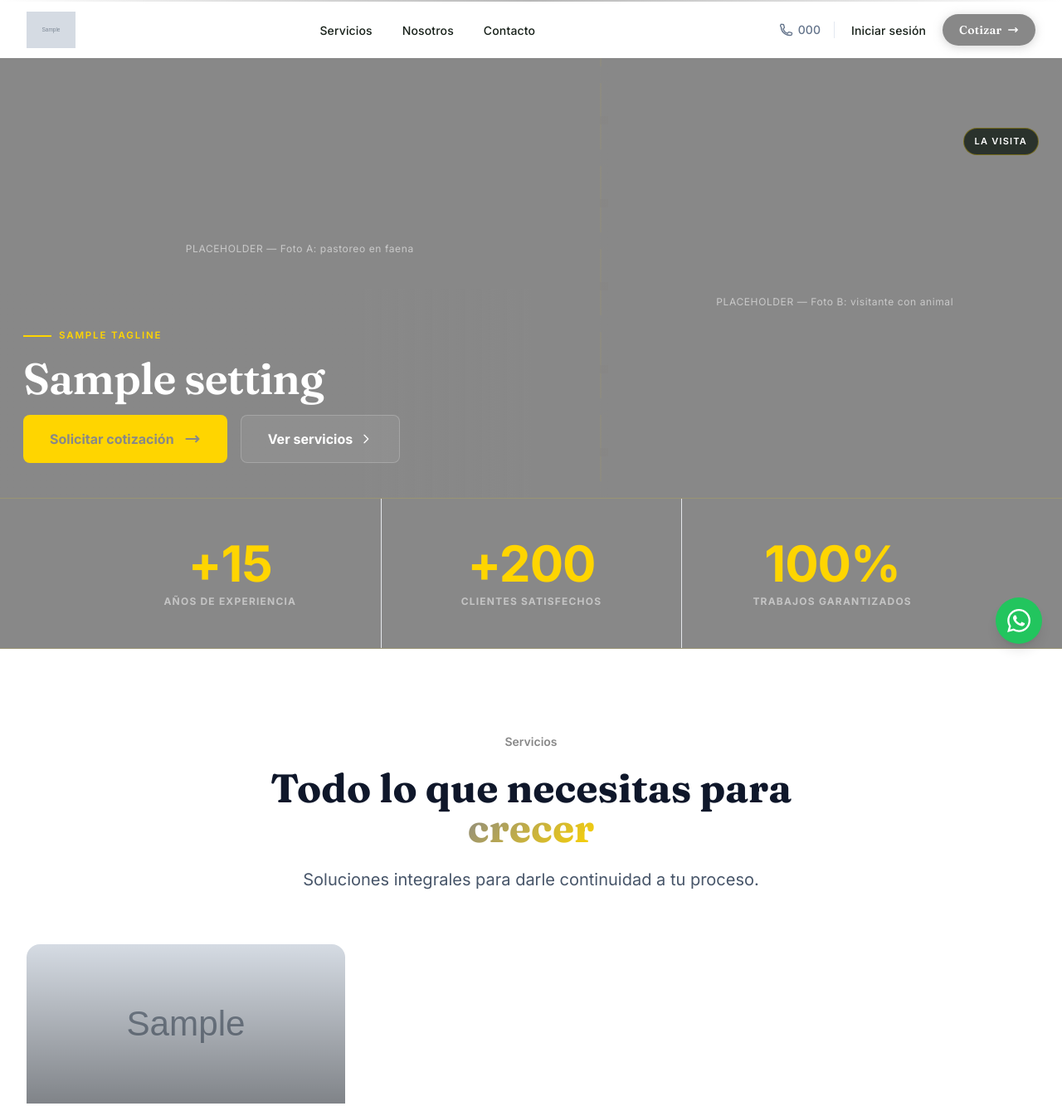
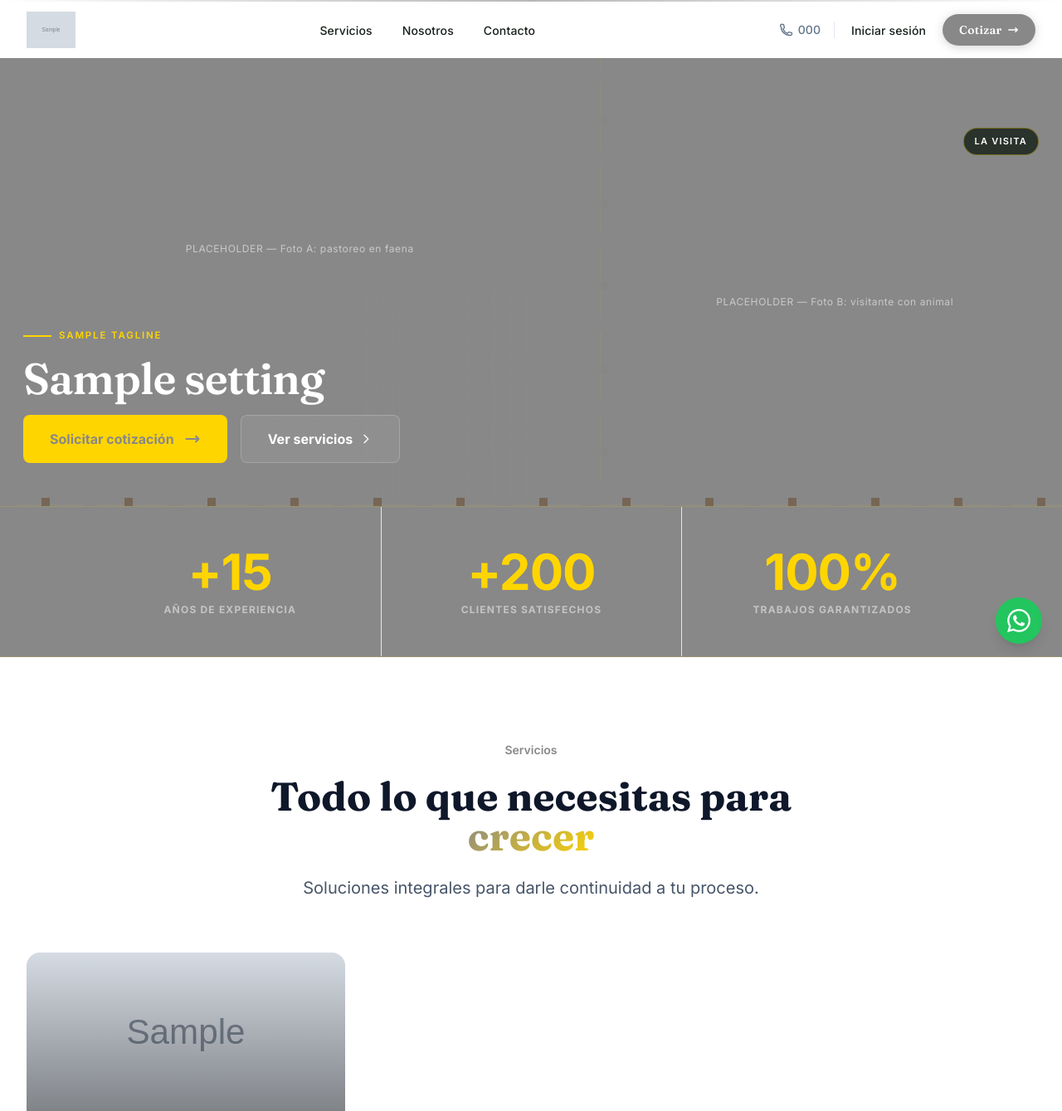
Before and after one commit to Kx24/SaasMvp, a Django app: template templates/ranchocachimba/landing/home.html in a window 1280 px wide. Shown: the top 1339 px of the page at 83% size. Run offline with Django 5.2, Linux system fonts and the light colour scheme; the template is opened without the code that fills it: most values are stand-ins (such as "Sample title", 1, 10 or a date in 2020); grey boxes marked "Sample" are stand-in pictures; style sheets or scripts are compiled from the project's sources; parts of the project's set-up code (start-up, migrations or seed data) failed here and were passed over; some libraries are stand-ins or nearby versions.

Commit message:
RC-BOLT-04: clase .tartan reutilizable + banda hero->stats
El patron de tartan (4 repeating-linear-gradient con tokens de marca,
cero imagenes) vivia inline y duplicado potencial en .hero-split .seam.
Se mueve a una clase .tartan en el <style> de base.html del tema -- unico
lugar que lo define ahora. hero.html usa "seam tartan" (seam aporta el
sizing de columna/altura, tartan el patron). home.html suma la banda
horizontal de 10px entre hero y stats con la misma clase.

Gate: 103 tests OK (1 skip), ruff n/a, migraciones limpias,
npx playwright test 6/6 passed.

Co-Authored-By: Claude Sonnet 5 <noreply@anthropic.com>
Claude-Session: https://claude.ai/code/session_019wTVsX2cbktMXPyvMrj28p

```diff
--- a/templates/ranchocachimba/base.html
+++ b/templates/ranchocachimba/base.html
@@ -60,6 +60,18 @@
     }
 
     body { font-family: var(--font-sans), system-ui, sans-serif; }
+
+    /* Patrón de tartán reutilizable (RC-BOLT-04) — CSS puro, tokens de
+       marca, cero imágenes. Único lugar que define este patrón en el
+       tema: úsese esta clase, no repetir los gradientes inline. */
+    .tartan {
+        background-color: var(--color-primary);
+        background-image:
+            repeating-linear-gradient(90deg, color-mix(in srgb, var(--color-secondary) 95%, transparent) 0 20px, transparent 20px 50px, color-mix(in srgb, var(--tierra) 60%, transparent) 50px 60px, transparent 60px 100px),
+            repeating-linear-gradient(0deg, color-mix(in srgb, var(--color-secondary) 95%, transparent) 0 20px, transparent 20px 50px, color-mix(in srgb, var(--tierra) 60%, transparent) 50px 60px, transparent 60px 100px),
+            repeating-linear-gradient(90deg, color-mix(in srgb, var(--color-accent) 90%, transparent) 0 2px, transparent 2px 100px),
+            repeating-linear-gradient(0deg, color-mix(in srgb, var(--color-accent) 90%, transparent) 0 2px, transparent 2px 100px);
+    }
 
     .text-gradient {
         background: linear-gradient(135deg, var(--color-primary) 0%, var(--color-accent) 100%);
--- a/templates/ranchocachimba/components/hero.html
+++ b/templates/ranchocachimba/components/hero.html
@@ -30,15 +30,8 @@
     /* la foto B baja un poco: rompe la simetría, como en el mockup aprobado */
     .hero-split .shot-b{margin-top:64px;margin-bottom:-64px;}
 
-    /* costura tartán entre las dos fotos — CSS puro, tokens de marca */
-    .hero-split .seam{
-        background-color:var(--color-primary);
-        background-image:
-            repeating-linear-gradient(90deg, color-mix(in srgb, var(--color-secondary) 95%, transparent) 0 20px, transparent 20px 50px, color-mix(in srgb, var(--tierra) 60%, transparent) 50px 60px, transparent 60px 100px),
-            repeating-linear-gradient(0deg, color-mix(in srgb, var(--color-secondary) 95%, transparent) 0 20px, transparent 20px 50px, color-mix(in srgb, var(--tierra) 60%, transparent) 50px 60px, transparent 60px 100px),
-            repeating-linear-gradient(90deg, color-mix(in srgb, var(--color-accent) 90%, transparent) 0 2px, transparent 2px 100px),
-            repeating-linear-gradient(0deg, color-mix(in srgb, var(--color-accent) 90%, transparent) 0 2px, transparent 2px 100px);
-    }
+    /* costura tartán entre las dos fotos: patrón definido en .tartan
+       (base.html del tema, RC-BOLT-04) — acá solo el sizing de la columna */
 
     .hero-split .pill{
         position:absolute;z-index:6;background:color-mix(in srgb, var(--carbon) 82%, transparent);
@@ -87,7 +80,7 @@
             <span class="pill a">El oficio</span>
         </div>
 
-        <div class="seam"></div>
+        <div class="seam tartan"></div>
 
         <div class="shot shot-b">
             {% if hero_media.1 %}
--- a/templates/ranchocachimba/landing/home.html
+++ b/templates/ranchocachimba/landing/home.html
@@ -12,6 +12,9 @@
 
     {# Sección estática — solo tú la editas #}
     {% include "ranchocachimba/components/hero.html" %}
+
+    {# Banda de tartán entre hero y stats (RC-BOLT-04) #}
+    <div class="tartan h-2.5" aria-hidden="true"></div>
 
     {# Sección estática — solo tú la editas #}
     {% include "ranchocachimba/components/stats.html" %}
```
Also changed, not shown: Documentacion/Planificación/spec_bolt_hero_cachimba.md (+6 -5 lines).
